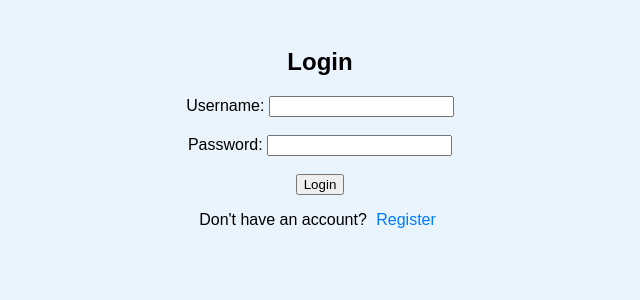
After one commit to Vikram7447/My_Project, a Flask app: page /login in a window 1280 px wide. The commit adds this page. Shown: the top 300 px of the page, without its empty margins (320-960 px from the left). Run offline with Flask 3, Linux system fonts and the light colour scheme.

Commit message:
Add user registration, login, and DB setup

```diff
--- a/app.py
+++ b/app.py
@@ -1,63 +1,113 @@
-from flask import Flask, render_template, request, redirect, url_for
-from chatbot.chatbot_engine import get_bot_response
-from journal.journal_manager import save_entry, get_all_entries, get_entry_by_id, delete_entry
-from utils.helpers import get_current_timestamp, sanitize_input
+from flask import Flask, render_template, redirect, url_for, request, flash
+from flask_sqlalchemy import SQLAlchemy
+from flask_login import LoginManager, login_user, logout_user, login_required, current_user
+from werkzeug.security import generate_password_hash, check_password_hash
 
+from models.database import Base, engine, JournalEntry, User, SessionLocal
+from sqlalchemy.orm import scoped_session, sessionmaker
+
+# Flask app setup
 app = Flask(__name__)
+app.secret_key = 'your_secret_key_here'  # Replace with a strong secret key
 
-# Home Page
+# Configure SQLAlchemy
+app.config['SQLALCHEMY_DATABASE_URI'] = 'sqlite:///journal.db'
+app.config['SQLALCHEMY_TRACK_MODIFICATIONS'] = False
+
+# Initialize SQLAlchemy and session
+db = SQLAlchemy(app)
+session_factory = sessionmaker(bind=engine)
+Session = scoped_session(session_factory)
+session = Session()
+
+# Flask-Login setup
+login_manager = LoginManager()
+login_manager.init_app(app)
+login_manager.login_view = 'login'
+
+# User loader for Flask-Login
+@login_manager.user_loader
+def load_user(user_id):
+    db = SessionLocal()
+    return db.query(User).get(int(user_id))
+
+@login_manager.user_loader
+def load_user(user_id):
+    return session.query(User).get(int(user_id))
+
+
+# ---------------- ROUTES ----------------
+
 @app.route('/')
 def home():
     return render_template('index.html')
 
-# About Page
+
+@app.route('/register', methods=['GET', 'POST'])
+def register():
+    if request.method == 'POST':
+        username = request.form['username']
+        password = request.form['password']
+
+        # Check if user exists
+        existing_user = session.query(User).filter_by(username=username).first()
+        if existing_user:
+            flash('Username already exists. Try another.', 'danger')
+            return redirect(url_for('register'))
+
+        # Save new user with hashed password
+        hashed_password = generate_password_hash(password, method='sha256')
+        new_user = User(username=username, password=hashed_password)
+        session.add(new_user)
+        session.commit()
+        flash('Registration successful! Please log in.', 'success')
+        return redirect(url_for('login'))
+
+    return render_template('register.html')
+
+
+@app.route('/login', methods=['GET', 'POST'])
+def login():
+    if request.method == 'POST':
+        username = request.form['username']
+        password = request.form['password']
+
+        user = session.query(User).filter_by(username=username).first()
+        if user and check_password_hash(user.password, password):
+            login_user(user)
+            flash('Logged in successfully!', 'success')
+            return redirect(url_for('dashboard'))
+        else:
+            flash('Invalid username or password.', 'danger')
+
+    return render_template('login.html')
+
+
+@app.route('/logout')
+@login_required
+def logout():
+    logout_user()
+    flash('Logged out successfully.', 'info')
+    return redirect(url_for('home'))
+
+
+@app.route('/dashboard')
+@login_required
+def dashboard():
+    return render_template('dashboard.html', user=current_user.username)
+
+
 @app.route('/about')
 def about():
     return render_template('about.html')
 
-# Contact Page
+
 @app.route('/contact')
 def contact():
     return render_template('contact.html')
 
-# Journal Entries
-@app.route('/journal')
-def journal():
-    entries = get_all_entries()
-    return render_template('journal.html', entries=entries)
 
-# Add New Entry
-@app.route('/journal/new', methods=['GET', 'POST'])
-def new_journal():
-    if request.method == 'POST':
-        title = sanitize_input(request.form['title'])
-        content = sanitize_input(request.form['content'])
-        mood = request.form.get('mood')
-        save_entry(title, content, mood)
-        return redirect(url_for('journal'))
-    return render_template('new_journal.html')
-
-# View Entry
-@app.route('/journal/<int:entry_id>')
-def view_entry(entry_id):
-    entry = get_entry_by_id(entry_id)
-    return render_template('view_entry.html', entry=entry)
-
-# Delete Entry
-@app.route('/journal/delete/<int:entry_id>')
-def delete_entry_route(entry_id):
-    delete_entry(entry_id)
-    return redirect(url_for('journal'))
-
-# Chatbot Page
-@app.route('/chatbot', methods=['GET', 'POST'])
-def chatbot():
-    user_input = ''
-    bot_response = ''
-    if request.method == 'POST':
-        user_input = sanitize_input(request.form['user_input'])
-        bot_response = get_bot_response(user_input)
-    return render_template('chatbot.html', user_input=user_input, bot_response=bot_response)
+# ---------------- MAIN ----------------
 
 if __name__ == '__main__':
     app.run(debug=True)
--- /dev/null
+++ b/create_tables.py
@@ -0,0 +1,4 @@
+from models.database import Base, engine
+
+Base.metadata.create_all(bind=engine)
+print("Tables created successfully.")
--- a/models/database.py
+++ b/models/database.py
@@ -1,26 +1,27 @@
-# models/database.py
-
 from sqlalchemy import create_engine, Column, Integer, String, Text, DateTime
 from sqlalchemy.ext.declarative import declarative_base
 from sqlalchemy.orm import sessionmaker
-from datetime import datetime
+import datetime
 
-# Setup database
-engine = create_engine('sqlite:///journal.db', echo=True)
-Session = sessionmaker(bind=engine)
-session = Session()
+DATABASE_URL = "sqlite:///journal.db"
 
+engine = create_engine(DATABASE_URL, connect_args={"check_same_thread": False})
+SessionLocal = sessionmaker(autocommit=False, autoflush=False, bind=engine)
 Base = declarative_base()
 
-# Journal Entry Model
+# Journal entry model
 class JournalEntry(Base):
-    __tablename__ = 'journal_entries'
-
+    __tablename__ = "journal_entries"
     id = Column(Integer, primary_key=True)
     title = Column(String(100))
     content = Column(Text)
-    mood = Column(String(50))  # Optional: sad, happy, anxious
-    created_at = Column(DateTime, default=datetime.utcnow)
+    created_at = Column(DateTime, default=datetime.datetime.utcnow)
 
-# Create tables
-Base.metadata.create_all(engine)
+# User model
+from flask_login import UserMixin
+
+class User(Base, UserMixin):
+    __tablename__ = "users"
+    id = Column(Integer, primary_key=True)
+    username = Column(String(150), unique=True, nullable=False)
+    password = Column(String(150), nullable=False)
--- a/static/style.css
+++ b/static/style.css
@@ -1,7 +1,27 @@
 body {
-    background-color: #f0f8ff;
     font-family: Arial, sans-serif;
+    background-color: #eaf4fc;
+    text-align: center;
+    padding: 20px;
 }
-h1 {
-    color: #0077cc;
+
+a {
+    text-decoration: none;
+    color: #007BFF;
+    margin: 0 5px;
 }
+
+a:hover {
+    text-decoration: underline;
+    color: #0056b3;
+}
+
+.flash.success { color: green; }
+.flash.danger { color: red; }
+.flash.info { color: blue; }
+
+img {
+    margin-top: 10px;
+    border-radius: 10px;
+    box-shadow: 0 4px 8px rgba(0,0,0,0.2);
+}
--- /dev/null
+++ b/templates/login.html
@@ -0,0 +1,26 @@
+<!DOCTYPE html>
+<html lang="en">
+<head>
+    <meta charset="UTF-8">
+    <title>Login</title>
+    <link rel="stylesheet" href="{{ url_for('static', filename='style.css') }}">
+</head>
+<body>
+    <h2>Login</h2>
+    {% with messages = get_flashed_messages(with_categories=true) %}
+      {% for category, message in messages %}
+        <p class="flash {{ category }}">{{ message }}</p>
+      {% endfor %}
+    {% endwith %}
+    <form method="POST" action="{{ url_for('login') }}">
+        <label for="username">Username:</label>
+        <input type="text" name="username" required><br><br>
+
+        <label for="password">Password:</label>
+        <input type="password" name="password" required><br><br>
+
+        <input type="submit" value="Login">
+    </form>
+    <p>Don't have an account? <a href="{{ url_for('register') }}">Register</a></p>
+</body>
+</html>
```
Also changed, not shown: templates/dashboard.html (added, +13 -0 lines), templates/index.html (+27 -3 lines), templates/register.html (added, +26 -0 lines), journal.db, static/images/example.jpg (added).
